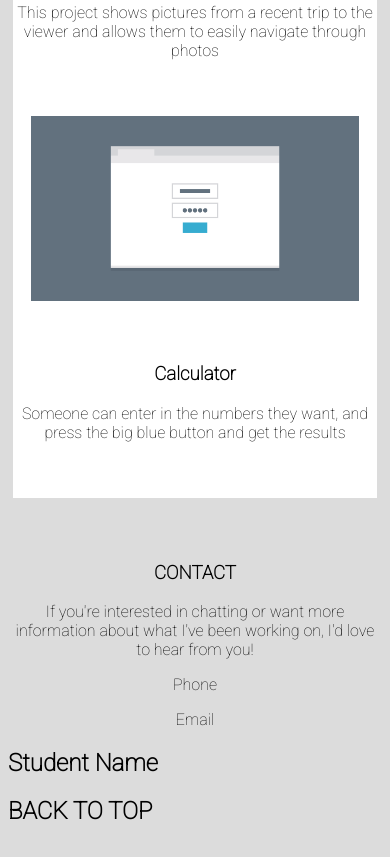
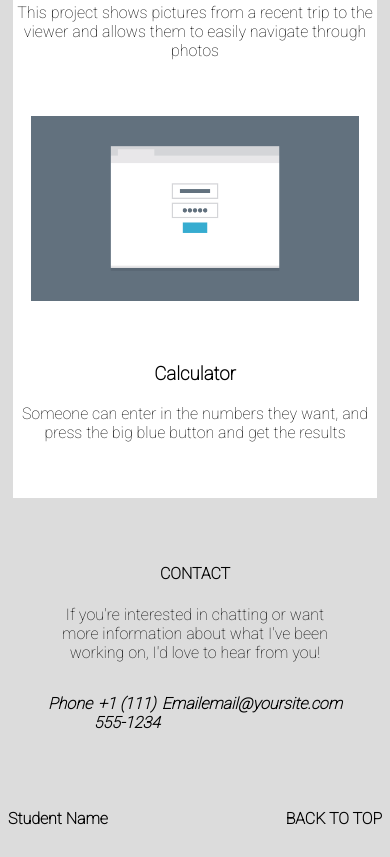
Before and after one commit to Hermeshasnowings/responsive-layout-site, a plain HTML site: page index.html in a window 390 px wide. Shown: the part 2609-3466 px from the top of the page. Drawn offline with Linux system fonts and the light colour scheme.

Commit message:
address amendments

```diff
--- a/css/styles.css
+++ b/css/styles.css
@@ -98,6 +98,26 @@ h1 {
 
     .contact {
         text-align: center;
-        padding-top: 40px;
+        width: auto;
+        margin: auto;
+        padding: 40px;
+    }
+
+    footer {
+        display: flex;
+        justify-content: space-between;
+        font-weight: 100;
+        border-top: 3px;
+        border-color: black;
+    }
+
+    address {
+        display: flex;
+    }
+
+    address p {
+        font-weight: bold;
     }
 }
+
+@media only screen and (max-width: 700px) {}
--- a/index.html
+++ b/index.html
@@ -62,14 +62,18 @@
 </div>
 </div>
 <div class="contact">
-<h3>CONTACT</h3>
+<h4>CONTACT</h4>
 <p>If you're interested in chatting or want more information about what I've been working on, I'd love to hear from you!</p>
+<address>
 <p>Phone</p>
+<p>+1 (111) 555-1234</p>
 <p>Email</p>
+<p>email@yoursite.com</p>
+</address>
 </div>
 <footer>
-    <h2>Student Name</h2>
-    <h2>BACK TO TOP</h2>
+    <h4>Student Name</h4>
+    <h4>BACK TO TOP</h4>
 </footer>
 </body>
 </html>
```
